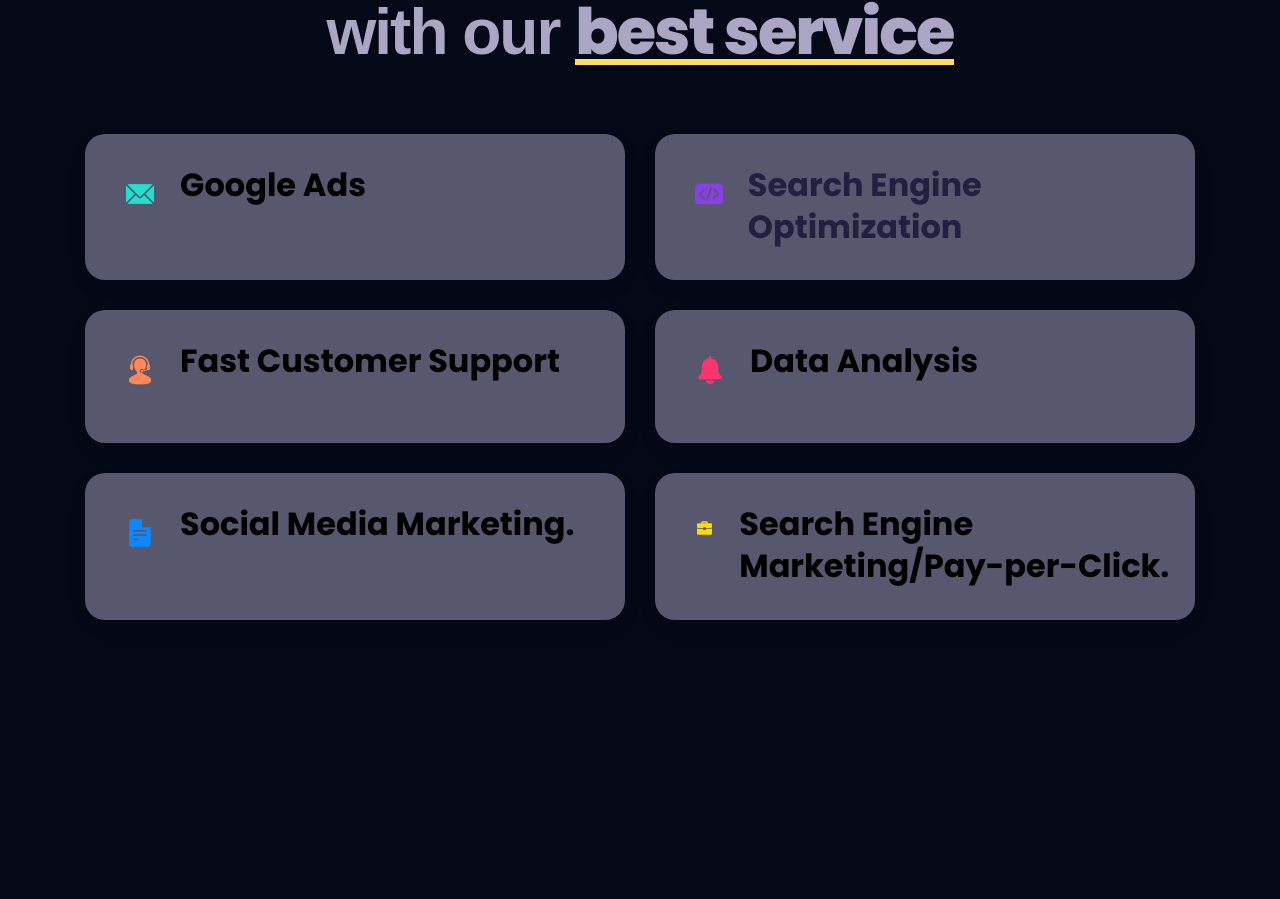
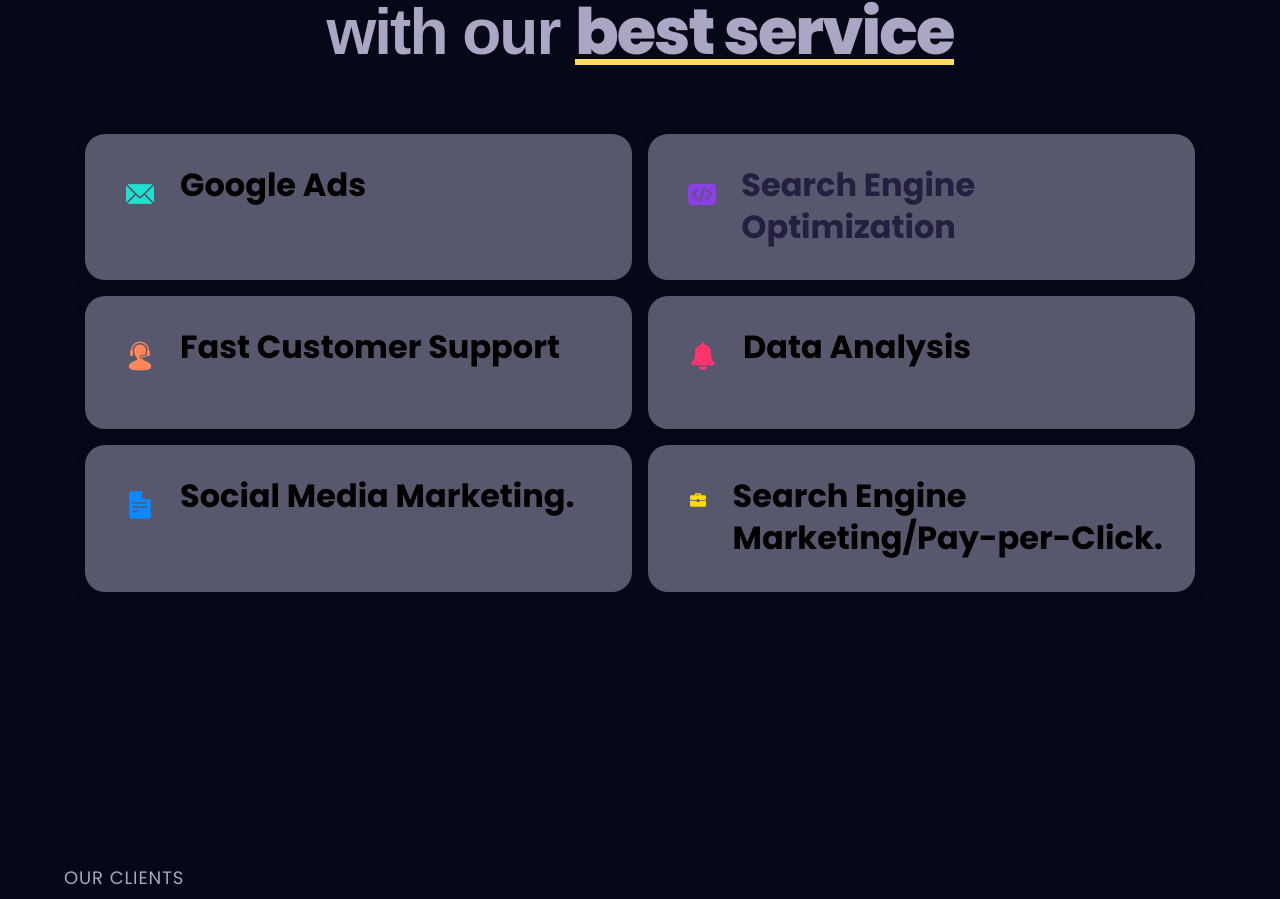
Before and after one commit to SanthoshToorpu/snaptri-1, a React (Vite) app: page / in a window 1280 px wide. Shown: the part 2096-2995 px from the top of the page. Built offline with nearby package versions, Linux system fonts and the light colour scheme.

Commit message:
grid-list to tailwind styling in services componen

```diff
--- a/src/components/Services.jsx
+++ b/src/components/Services.jsx
@@ -11,9 +11,9 @@
           <h2 className="h2 section-title text-center text-secondary">Managing your business with our <span className="has-before">best
               service</span></h2>
 
-          <ul className="grid-list">
+          <ul className="grid gap-4 sm:grid-cols-2">
 
-            <li>
+            <li >
               <div className="service-card bg-secondary bg-opacity-50" >
 
                 <div className="card-icon">
```
